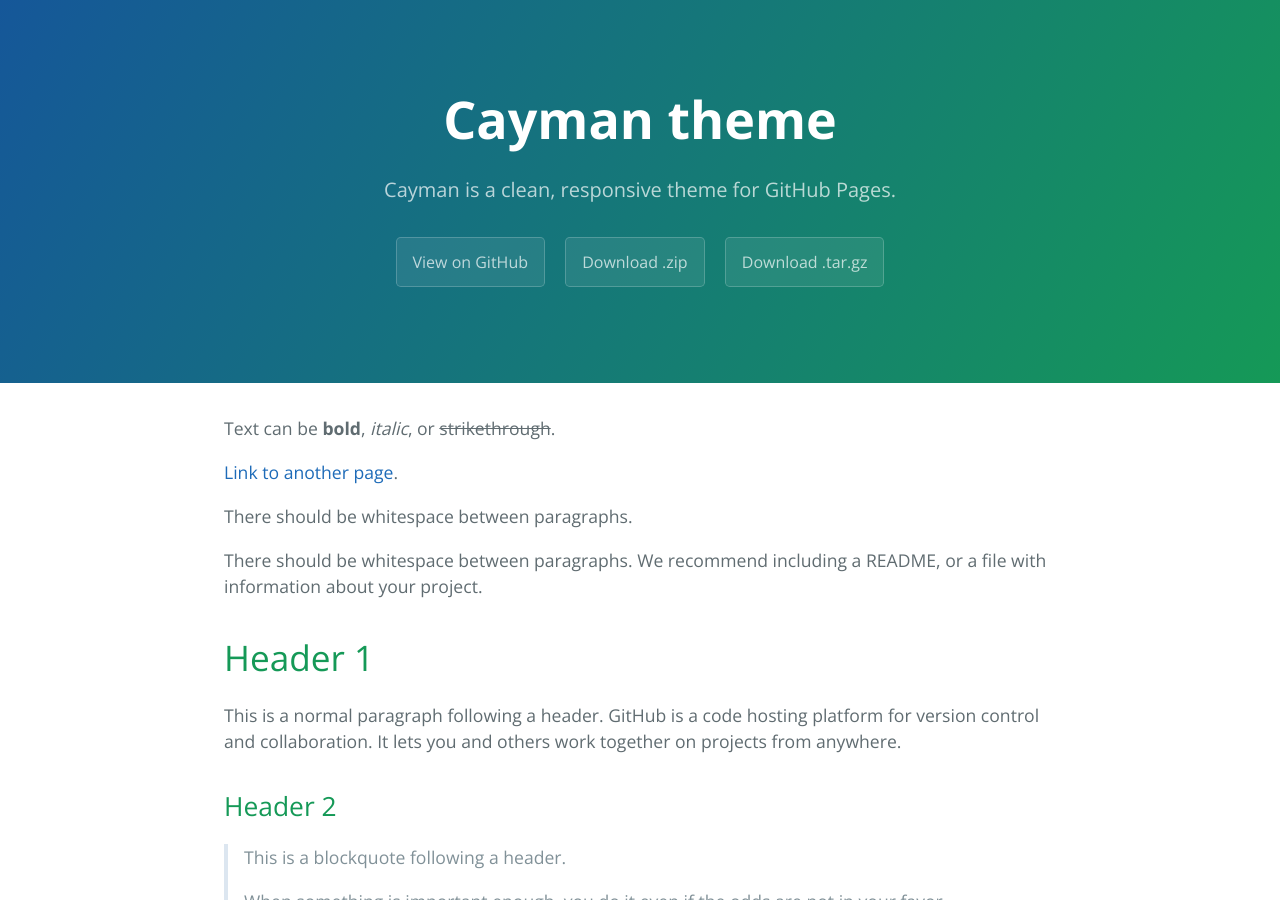
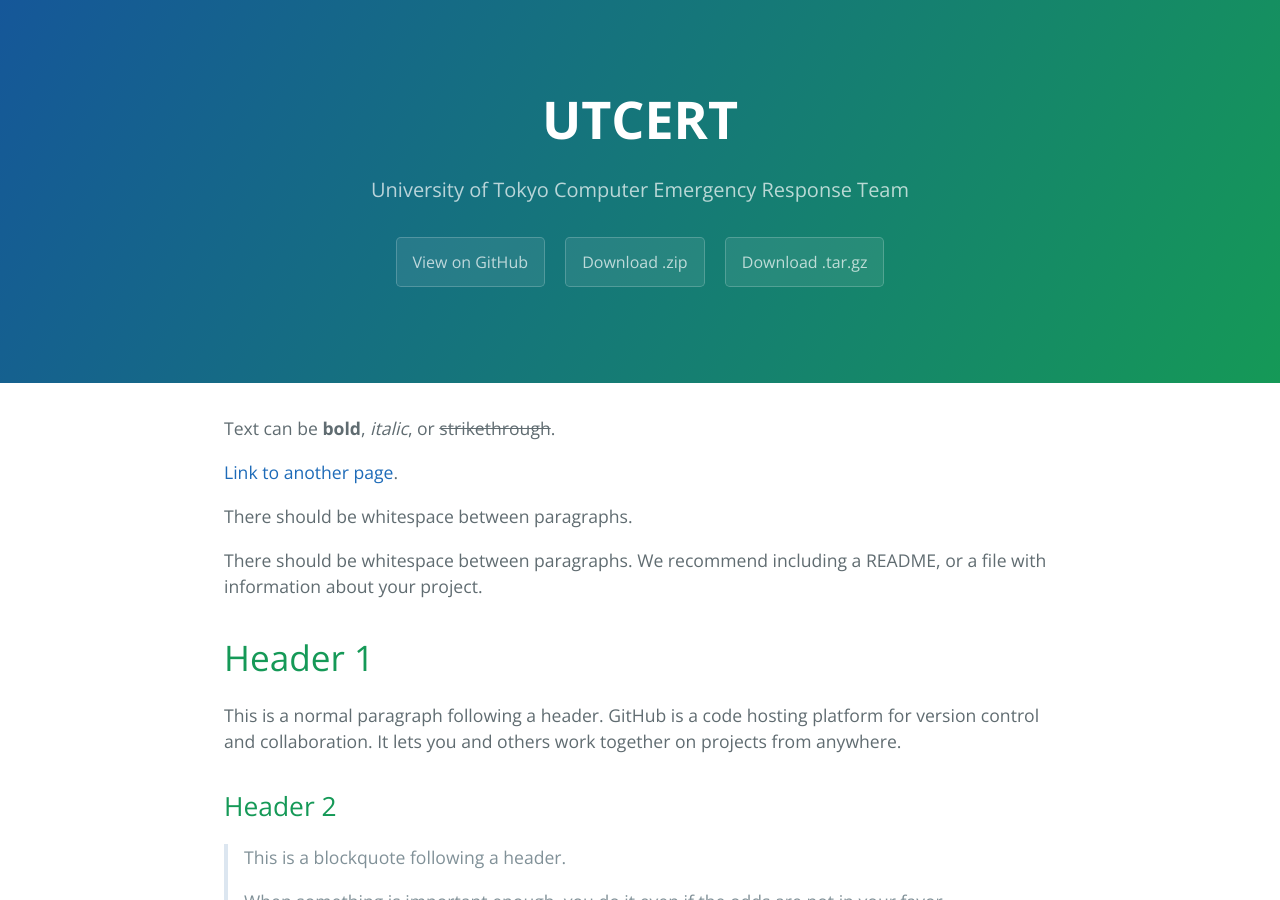
Before and after one commit to yuasabe/UTCERT, a Jekyll site: the page built from docs/index.md, in a window 1280 px wide and 900 px high. Built offline with Jekyll 4.4.1, drawn with Linux system fonts in a browser that asks for light colours.

Commit message:
Update _config.yml

```diff
--- a/docs/_config.yml
+++ b/docs/_config.yml
@@ -1,5 +1,5 @@
-title: Cayman theme
-description: Cayman is a clean, responsive theme for GitHub Pages.
+title: UTCERT
+description: University of Tokyo Computer Emergency Response Team
 show_downloads: true
 google_analytics:
 theme: jekyll-theme-cayman
```
